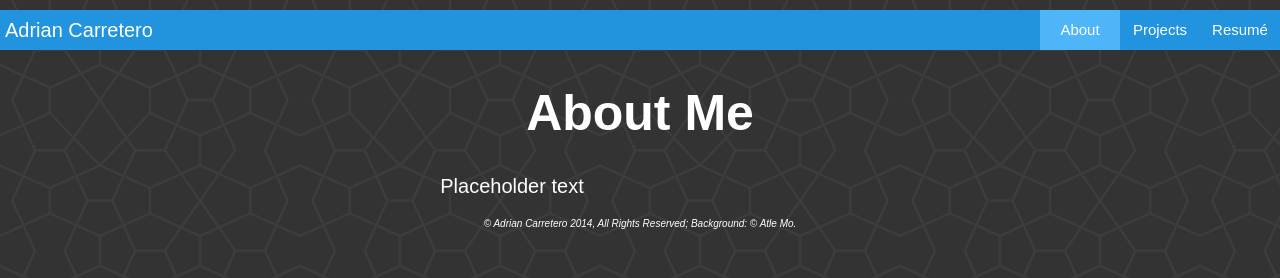
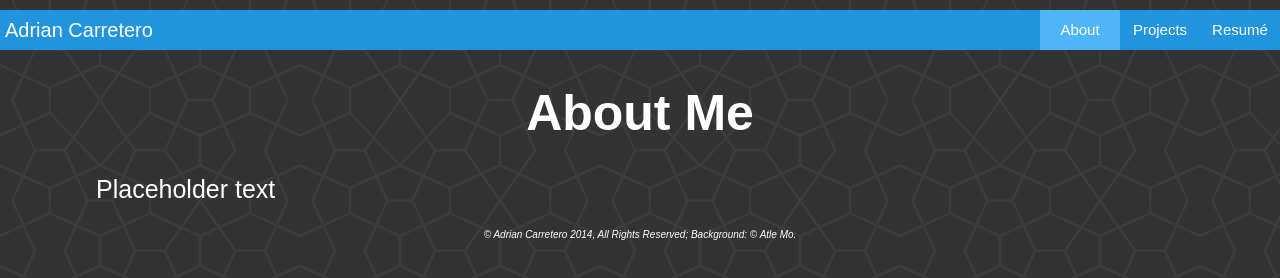
Before and after one commit to palmerito0/palmerito0.github.io, a plain HTML site: page about.html in a window 1280 px wide. Drawn offline with Linux system fonts and the light colour scheme.

Commit message:
Commit to merge with master

```diff
--- a/css/index.css
+++ b/css/index.css
@@ -1,6 +1,8 @@
+html {
+	background-image: url(../images/congruent_outline.png);
+}
 body {
 	text-align: center;
-	background-image: url(../images/congruent_outline.png);
 	margin: 0;
 	font-family: "Arial", sans-serif;
 	color: white;
@@ -9,10 +11,13 @@ h1 {
 	font-size: 50px;
 }
 p {
-	font-size: 20px;
+	font-size: 25px;
 }
 article {
-	width: 80%;
+	width: 85%;
+	text-align: left;
+	margin-left: auto;
+	margin-right: auto;
 }
 .copyright {
 	font-style: italic;
```
Also changed, not shown: index.html (+1 -1 lines), projects.html (+4 -3 lines), resume.html (+4 -3 lines).
